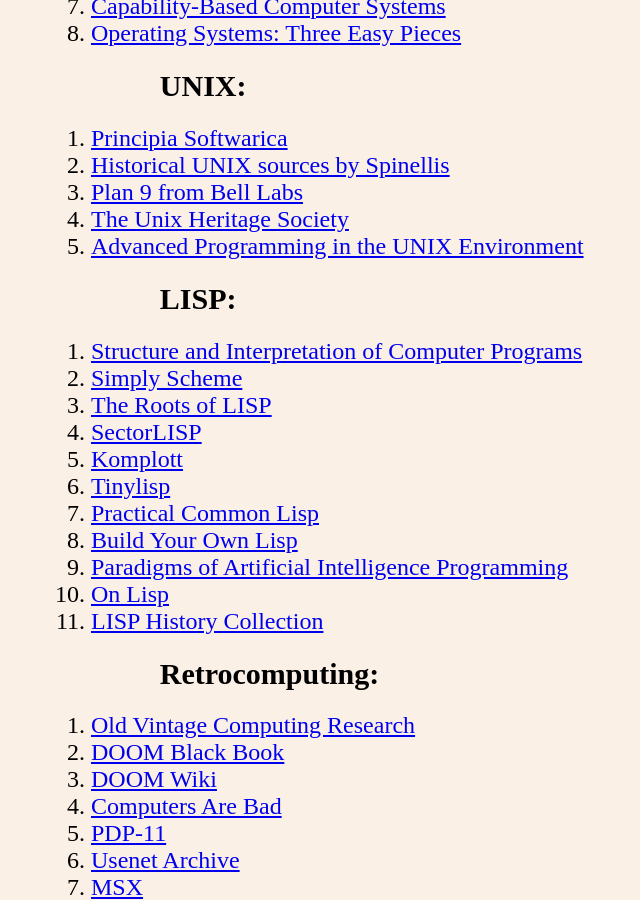
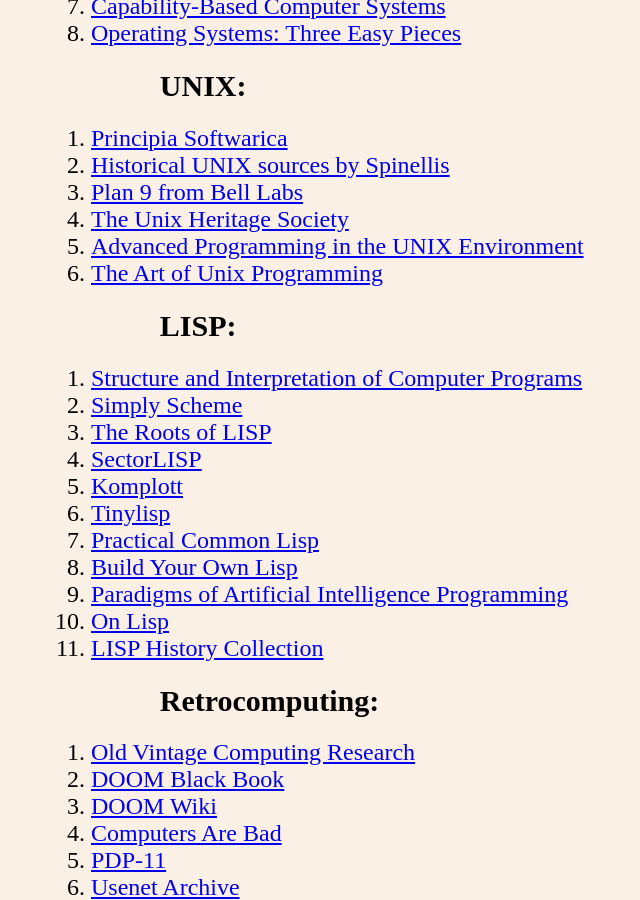
Before and after one commit to TeAeg/teaeg.github.io, a Jekyll site: the page built from index.md, in a window 1280 px wide and 900 px high, scrolled down 950 px. Shown: the whole window, without its empty margins (45-685 px from the left). Built offline with Jekyll 4.4.1, drawn with Linux system fonts in a browser that asks for light colours; our own code applies the rules of GitHub Pages for plain Markdown files.

Commit message:
Added a new link
To "The Art of Unix Programming"

```diff
--- a/index.md
+++ b/index.md
@@ -31,6 +31,7 @@
 3. [Plan 9 from Bell Labs](https://plan9.io/plan9)
 4. [The Unix Heritage Society](https://wiki.tuhs.org)
 5. [Advanced Programming in the UNIX Environment](https://stevens.netmeister.org/631)
+6. [The Art of Unix Programming](https://www.catb.org/~esr/writings/taoup/html)
 
 ## LISP:
 1. [Structure and Interpretation of Computer Programs](https://mitp-content-server.mit.edu/books/content/sectbyfn/books_pres_0/6515/sicp.zip/index.html)
```
